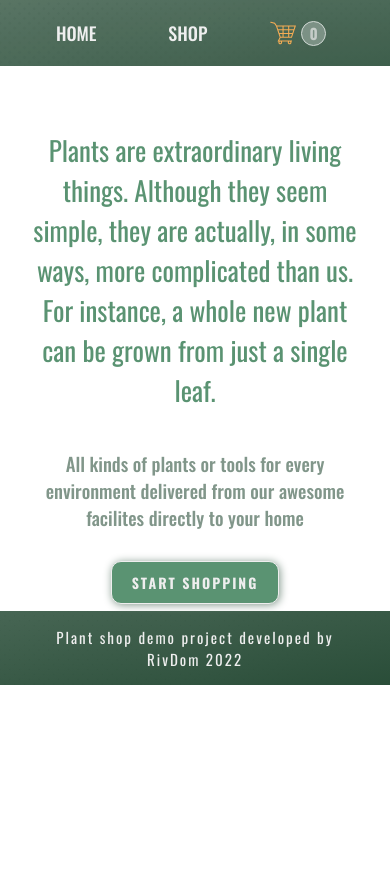
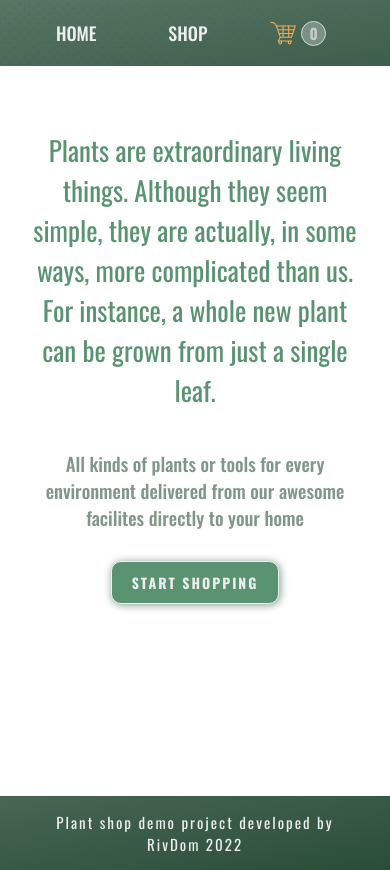
Before and after one commit to RivDomCode/next-strapi-shop, a Next.js app: page / in a window 390 px wide. Before the commit the page ends 844 px from the top, so only its background shows below. Built offline with nearby package versions, Linux system fonts and the light colour scheme; a web font is replaced by a local one.

Commit message:
home fixed

```diff
--- a/styles/Home.module.css
+++ b/styles/Home.module.css
@@ -29,7 +29,7 @@
 
 @media(max-width: 584px){
     .home{
-        height: 70vh;
+        height: 92vh;
     }
     .mainText, .secondaryText{
         padding: none;
```
